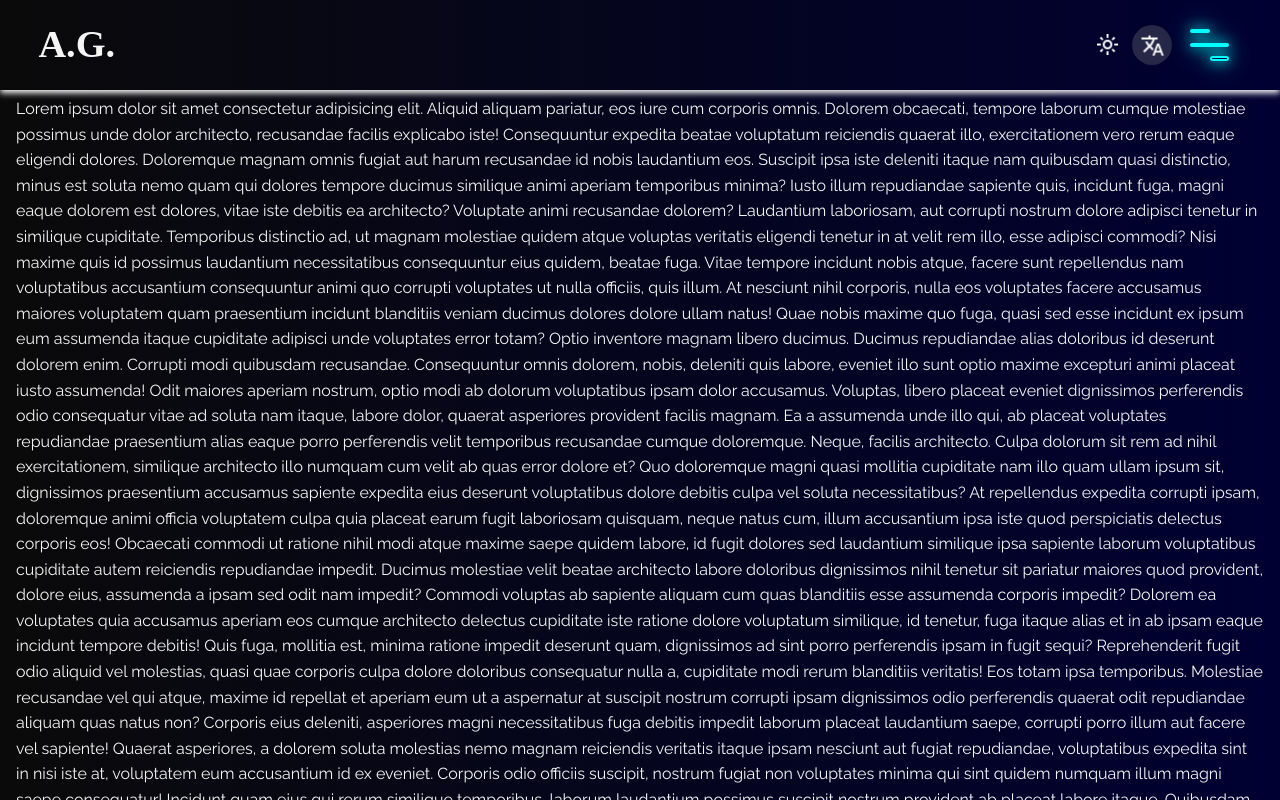
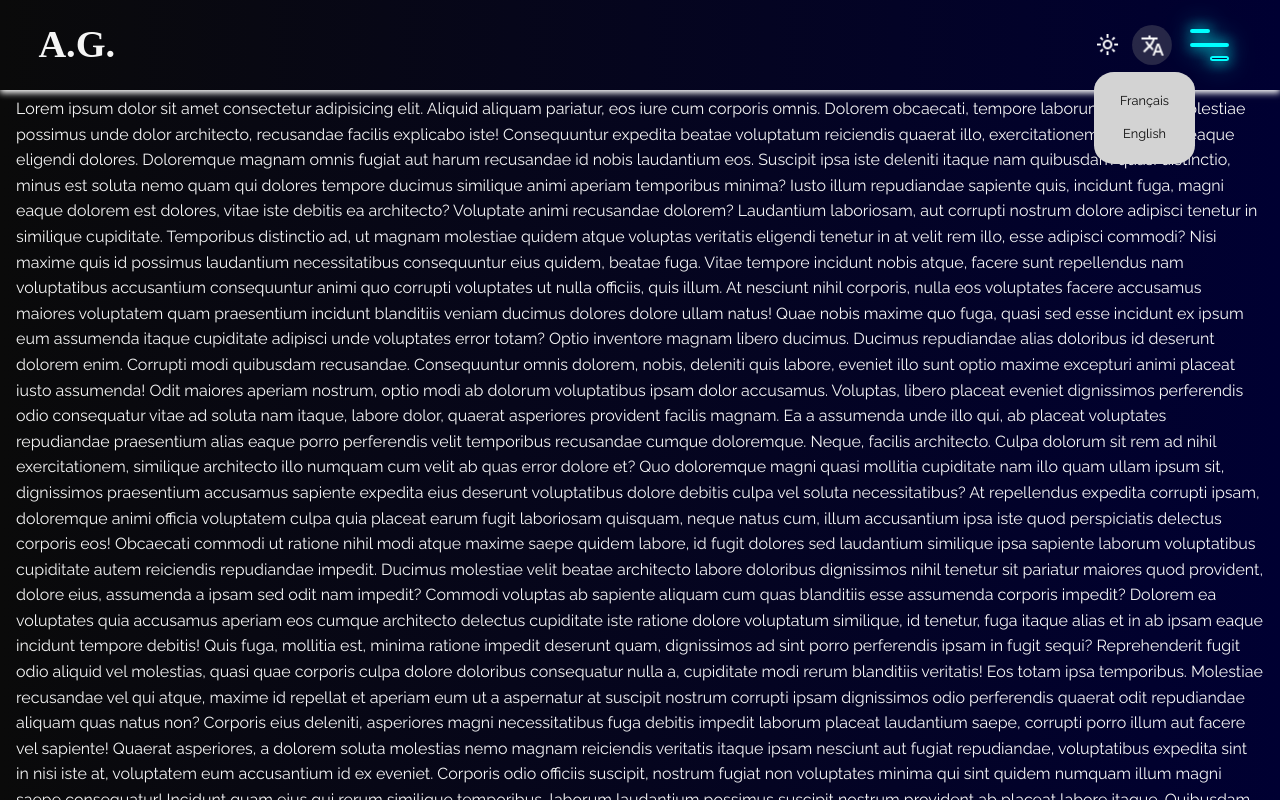
Before and after one commit to Arman75462/Portfolio-website, a React (Vite) app: page / in a window 1280 px wide. Both pictures are taken after a click on the button 1152 px from the left and 44 px from the top of the page. Shown: the top 800 px of the page. Built offline with nearby package versions, Linux system fonts and the light colour scheme; a web font is replaced by a local one.

Commit message:
Added languageSwitcher functionality
The languageSwitcher now works. Users can switch between french and english.

```diff
--- a/src/assets/data.js
+++ b/src/assets/data.js
@@ -5,26 +5,32 @@ const data = {
         {
           text: "Home",
           link: "#",
+          id: 1,
         },
         {
           text: "Hero",
           link: "#hero",
+          id: 2,
         },
         {
           text: "About me",
           link: "#about-me",
+          id: 3,
         },
         {
-          text: "skills",
+          text: "Skills",
           link: "#skills",
+          id: 4,
         },
         {
           text: "Projects",
           link: "#projects",
+          id: 5,
         },
         {
           text: "Contact",
           link: "#contact",
+          id: 6,
         },
       ],
 
@@ -55,21 +61,25 @@ const data = {
               title: "HTML",
               imageSource: "",
               imageAlt: "",
+              id: 1,
             },
             {
               title: "CSS",
               imageSource: "",
               imageAlt: "",
+              id: 2,
             },
             {
               title: "JavaScript",
               imageSource: "",
               imageAlt: "",
+              id: 3,
             },
             {
               title: "React",
               imageSource: "",
               imageAlt: "",
+              id: 4,
             },
           ],
         },
@@ -80,16 +90,19 @@ const data = {
               title: "NPM",
               imageSource: "",
               imageAlt: "",
+              id: 1,
             },
             {
               title: "Git",
               imageSource: "",
               imageAlt: "",
+              id: 2,
             },
             {
               title: "GitHub",
               imageSource: "",
               imageAlt: "",
+              id: 3,
             },
           ],
         },
@@ -150,16 +163,164 @@ const data = {
   },
   fr: {
     HeaderSection: {
-      NavigationSection: {},
+      NavigationSection: [
+        {
+          text: "Accueil",
+          link: "#",
+          id: 1,
+        },
+        {
+          text: "Hero",
+          link: "#hero",
+          id: 2,
+        },
+        {
+          text: "À propos",
+          link: "#about-me",
+          id: 3,
+        },
+        {
+          text: "Compétences",
+          link: "#skills",
+          id: 4,
+        },
+        {
+          text: "Projets",
+          link: "#projects",
+          id: 5,
+        },
+        {
+          text: "Contact",
+          link: "#contact",
+          id: 6,
+        },
+      ],
       ThemeToggle: {},
       HamburgerMenu: {},
       LanguageSwitcher: {},
     },
-    HeroSection: {},
-    AboutSection: {},
-    SkillsSection: {},
-    ProjectsSection: {},
-    ContactSection: {},
+    HeroSection: {
+      h1: {
+        name: "Arman Gulistani",
+        career: "Développeur Front End",
+      },
+      armanImageSource: "INSERT HERE",
+      armanImageAlt: "INSERT HERE",
+    },
+    AboutSection: {
+      title: "À propos",
+      personalIntroduction:
+        "Salut ! Je suis Arman, un développeur front-end où je fais rencontrer la technologie avec l'art. Ma formule : du code propre, un design centré sur l'utilisateur, et une touche d'élégance.Je suis un architecte en programmation, passionné par la création de la structure et de la beauté des sites web. Animé par l'excitation de donner vie aux idées, j'apprends et innove constamment. Prêt à créer des solutions numériques étonnantes et fonctionnelles ? Faisons quelque chose d'incroyable ensemble.",
+    },
+    SkillsSection: {
+      title: "Compétences",
+      skillsCard: {
+        frontEndTools: {
+          title: "Développement Front-End",
+          skills: [
+            {
+              title: "HTML",
+              imageSource: "",
+              imageAlt: "",
+              id: 1,
+            },
+            {
+              title: "CSS",
+              imageSource: "",
+              imageAlt: "",
+              id: 2,
+            },
+            {
+              title: "JavaScript",
+              imageSource: "",
+              imageAlt: "",
+              id: 3,
+            },
+            {
+              title: "React",
+              imageSource: "",
+              imageAlt: "",
+              id: 4,
+            },
+          ],
+        },
+        devTools: {
+          title: "Outils de Développement",
+          skills: [
+            {
+              title: "NPM",
+              imageSource: "",
+              imageAlt: "",
+              id: 1,
+            },
+            {
+              title: "Git",
+              imageSource: "",
+              imageAlt: "",
+              id: 2,
+            },
+            {
+              title: "GitHub",
+              imageSource: "",
+              imageAlt: "",
+              id: 3,
+            },
+          ],
+        },
+      },
+    },
+    ProjectsSection: {
+      title: "My projects",
+      projectsList: [
+        {
+          title: "EtchASketch",
+          imageSource: "INSERT HERE",
+          imageAlt: "INSERT HERE",
+          description:
+            "Le projet Etch A Sketch est une application de dessin interactive et créative basée sur le web, conçue pour émuler le jouet classique Etch A Sketch. Cette application fournit un canevas virtuel en grille où les utilisateurs peuvent créer des œuvres d'art en pixel détaillées.",
+          websiteLink: "INSERT HERE",
+          id: 1,
+        },
+        {
+          title: "Tic-Tac-Toe",
+          imageSource: "INSERT HERE",
+          imageAlt: "INSERT HERE",
+          description:
+            "Le jeu de Tic-Tac-Toe est une application web attrayante et facile à utiliser qui transporte le jeu intemporel de Tic-Tac-Toe sur une plateforme numérique. Cette application permet à deux joueurs de participer au jeu classique, qui consiste à placer des 'X' et des 'O' dans une grille 3x3, avec pour objectif d'être le premier à aligner trois de leurs symboles, horizontalement, verticalement, ou en diagonale.",
+          id: 2,
+        },
+        {
+          title: "Task Manager",
+          imageSource: "INSERT HERE",
+          imageAlt: "INSERT HERE",
+          description:
+            "Task Manager est une application web conviviale conçue pour aider les individus à gérer leurs tâches quotidiennes de manière efficace. Cette application permet aux utilisateurs d'ajouter, d'organiser et de prioriser rapidement les tâches, assurant ainsi qu'ils restent à jour avec leur charge de travail.",
+          id: 3,
+        },
+        {
+          title: "Weather-website",
+          imageSource: "INSERT HERE",
+          imageAlt: "INSERT HERE",
+          description:
+            "Weather Website est une application web conviviale conçue pour fournir aux utilisateurs des informations météorologiques complètes pour différents endroits dans le monde. Cette application est adaptée pour tous ceux qui ont besoin de données météorologiques précises et à jour, que ce soit pour planifier des voyages, des activités en plein air, ou simplement pour la vie quotidienne.",
+          id: 4,
+        },
+        {
+          title: "CV Maker",
+          imageSource: "INSERT HERE",
+          imageAlt: "INSERT HERE",
+          description:
+            "CV Maker est un outil en ligne conçu pour la création de CV professionnels personnalisés selon les différentes candidatures. Il permet aux utilisateurs de télécharger leur CV, d'ajouter une photo personnelle, de personnaliser le schéma de couleurs, parmi d'autres fonctionnalités.",
+          id: 5,
+        },
+      ],
+    },
+    ContactSection: {
+      title: "Contact",
+      subTitle: "Laisse moi un message",
+      endMessage:
+        "C'est la fin ! J'espère que vous avez pu avoir un bon aperçu de mes compétences et de mes expériences. Si vous avez des opportunités ou des questions, je ne suis qu'à un message de distance. Explorons ensemble comment nous pouvons contribuer à un succès mutuel !",
+    },
   },
 };
 
--- a/src/components/elements/LanguageSwitcher.jsx
+++ b/src/components/elements/LanguageSwitcher.jsx
@@ -1,13 +1,22 @@
+import { useState } from "react";
 import "/src/styles/elements-styles/LanguageSwitcher.css";
 import languageSwitcherIconDarkMode from "/src/assets/images/languageIconBlack.webp";
 import languageSwitcherIconLightMode from "/src/assets/images/languageIconWhite.webp";
 
 function LanguageSwitcher({ language, setLanguage, isDarkMode }) {
-  /* function handleLanguageChange(event) {
-    setLanguage(event.target.value);
-  } */
+  const [isLanguageOptionsOpen, setIsLanguageOptionsOpen] = useState(false);
+
+  function handleLanguageSwitcherOptionClick(languageDesired) {
+    setLanguage(languageDesired);
+    setIsLanguageOptionsOpen(
+      (prevIsLanguageOptionsOpen) => !prevIsLanguageOptionsOpen
+    );
+  }
+
+  console.log(language);
 
   return (
+    <div className="LanguageSwitcher-container">
       <button
         type="button"
         className="LanguageSwitcher"
@@ -18,19 +27,31 @@ function LanguageSwitcher({ language, setLanguage, isDarkMode }) {
               : languageSwitcherIconDarkMode
           })`,
         }}
+        onClick={() =>
+          setIsLanguageOptionsOpen(
+            (prevIsLanguageOptionsOpen) => !prevIsLanguageOptionsOpen
+          )
+        }
       ></button>
+
+      {isLanguageOptionsOpen ? (
+        <ul className="LanguageSwitcher__options-container">
+          <button
+            onClick={() => handleLanguageSwitcherOptionClick("fr")}
+            className="LanguageSwitcher__option"
+          >
+            Français
+          </button>
+          <button
+            onClick={() => handleLanguageSwitcherOptionClick("en")}
+            className="LanguageSwitcher__option"
+          >
+            English
+          </button>
+        </ul>
+      ) : null}
+    </div>
   );
 }
 
 export default LanguageSwitcher;
-
-{
-  /* <select
-className="LanguageSwitcher"
-onChange={handleLanguageChange}
-value={language}
->
-<option value="en">English</option>
-<option value="fr">Français</option>
-</select> */
-}
--- a/src/components/sections/HeaderSection.jsx
+++ b/src/components/sections/HeaderSection.jsx
@@ -25,9 +25,9 @@ function HeaderSection({ language, setLanguage }) {
           />
 
           <LanguageSwitcher
-            language={language}
             setLanguage={setLanguage}
             isDarkMode={isDarkMode}
+            language={language}
           />
           <HamburgerMenu
             menuOpen={menuOpen}
@@ -35,7 +35,7 @@ function HeaderSection({ language, setLanguage }) {
           />
         </div>
       </header>
-      {menuOpen ? <NavigationSection /> : null}
+      {menuOpen ? <NavigationSection language={language} /> : null}
     </>
   );
 }
--- a/src/styles/elements-styles/LanguageSwitcher.css
+++ b/src/styles/elements-styles/LanguageSwitcher.css
@@ -6,6 +6,8 @@
   padding: 0.75em;
   transition: all 200ms;
   border-radius: 50%;
+
+  color: var(--textColor);
 }
 
 .LanguageSwitcher:focus,
@@ -13,3 +15,35 @@
   scale: 1.05;
   background-color: rgba(128, 128, 128, 0.3);
 }
+
+.LanguageSwitcher-container {
+  position: relative;
+  display: flex; /* To make button aligned correctly with ThemeToggleButton and HamburgerMenu */
+}
+
+.LanguageSwitcher__options-container {
+  position: absolute;
+  top: 120%;
+  left: -100%;
+  font-size: clamp(0.75rem, 1vw, 30rem);
+  display: flex;
+  flex-direction: column;
+  padding: 1em;
+
+  border-radius: 20%;
+  background-color: var(--LanguageSwitcher__options-container-background-color);
+  color: var(--light-mode-text-color);
+}
+
+.LanguageSwitcher__option {
+  padding: 0.5em 1em;
+
+  cursor: pointer;
+  background-color: transparent;
+}
+
+.LanguageSwitcher__option:focus,
+.LanguageSwitcher__option:hover {
+  border-radius: 10%;
+  opacity: 0.5;
+}
--- a/src/styles/sections-styles/NavigationSection.css
+++ b/src/styles/sections-styles/NavigationSection.css
@@ -8,7 +8,7 @@
   flex-direction: column;
   justify-content: space-evenly;
   align-items: center;
-  font-size: clamp(1.25rem, 2vw, 50rem);
+  font-size: clamp(1rem, 2vw, 50rem);
 
   /* Box shadow for the right */
   box-shadow: 0px 0px 1vw var(--box-shadow-color);
```
Also changed, not shown: src/components/sections/NavigationSection.jsx (+9 -26 lines), src/index.css (+8 -1 lines). Lines whose indentation alone changed are shown as unchanged.
